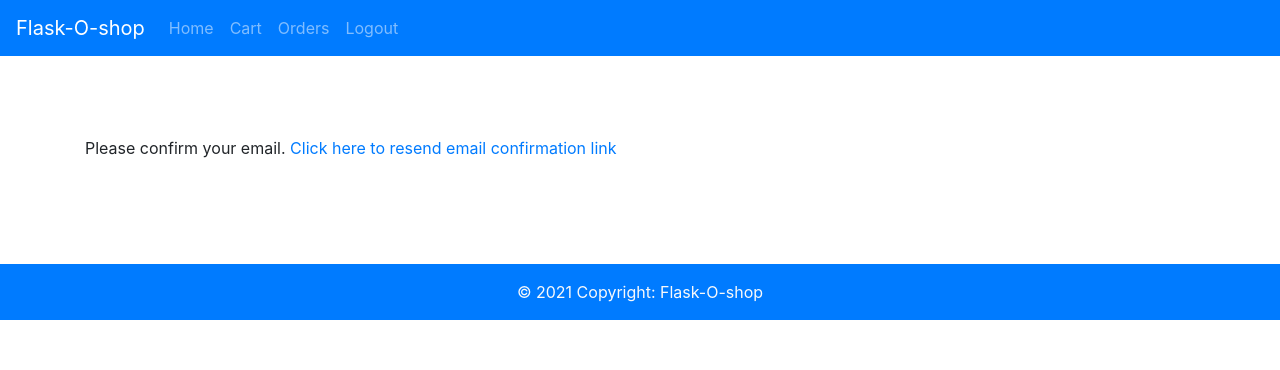
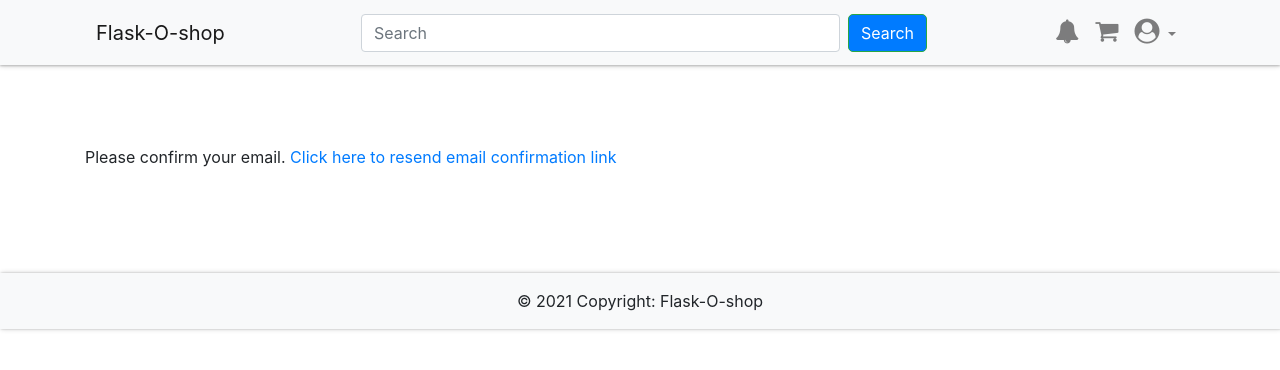
Before and after one commit to diwash007/Flask-O-shop, a Flask app: page / in a window 1280 px wide. Shown: the top 370 px of the page. Run offline with Flask 2, Linux system fonts and the light colour scheme; the visitor is signed in with stand-in values (Sample User, id 1); data comes from the database, SQL or seed files in the repository; both versions use the stored data as it was after the commit; data that the repository does not hold is empty; some libraries are stand-ins or nearby versions.

Commit message:
new UI design

```diff
--- a/app/admin/templates/admin/home.html
+++ b/app/admin/templates/admin/home.html
@@ -20,7 +20,7 @@
 		<div class="flash-error">No orders have been placed yet.</div>
 	{% else %}
 
-    <table class="orders">
+    <table class="table table-striped">
         <tr>
             <th>Order id</th>
             <th>Order date</th>
--- a/app/admin/templates/admin/items.html
+++ b/app/admin/templates/admin/items.html
@@ -22,7 +22,7 @@
     <div class="add-new btn-success btn">
         <a href="{{ url_for('admin.add') }}" class="text-light">Add new item</a>
     </div>
-    <table class="orders">
+    <table class="table table-striped">
         <tr>
             <th>Item id</th>
             <th>Name</th>
--- a/app/static/styles.css
+++ b/app/static/styles.css
@@ -1,5 +1,14 @@
 .main {
 	padding: 10vh 0;
+}
+
+.navbar {
+	padding: .7rem 6rem;
+	box-shadow: 0 1px 2px 0 rgba(0, 0, 0, 0.2), 0 1px 5px 0 rgba(0, 0, 0, 0.19);
+}
+
+footer {
+	box-shadow: 1px 0 2px 0 rgba(0, 0, 0, 0.2), 1px 0 5px 0 rgba(0, 0, 0, 0.19);
 }
 
 .forms, .flash-error, .success {
--- a/app/templates/base.html
+++ b/app/templates/base.html
@@ -10,23 +10,28 @@
     <link rel="stylesheet" href="https://maxcdn.bootstrapcdn.com/bootstrap/4.0.0/css/bootstrap.min.css" integrity="sha384-Gn5384xqQ1aoWXA+058RXPxPg6fy4IWvTNh0E263XmFcJlSAwiGgFAW/dAiS6JXm" crossorigin="anonymous">
 
     <link rel="stylesheet" type="text/css" href="{{ url_for('static', filename='styles.css') }}">
+    <link rel="stylesheet" href="https://cdnjs.cloudflare.com/ajax/libs/font-awesome/4.7.0/css/font-awesome.min.css">
 
     <title>{% block title %} {% endblock %}</title>
   </head>
   <body>
-    <!-- navbar -->
-    <nav class="navbar navbar-expand-lg navbar-dark bg-primary">
+
+    <nav class="navbar navbar-expand-lg navbar-light bg-light">
       <a class="navbar-brand" href="{{ url_for('home') }}">Flask-O-shop</a>
-      <button class="navbar-toggler" type="button" data-toggle="collapse" data-target="#navbarNav" aria-controls="navbarNav" aria-expanded="false" aria-label="Toggle navigation">
+      <button class="navbar-toggler" type="button" data-toggle="collapse" data-target="#navbarSupportedContent" aria-controls="navbarSupportedContent" aria-expanded="false" aria-label="Toggle navigation">
         <span class="navbar-toggler-icon"></span>
       </button>
-      <div class="collapse navbar-collapse" id="navbarNav">
-        <ul class="navbar-nav">
+
+      <div class="collapse navbar-collapse" id="navbarSupportedContent">
+        <form class="form-inline my-2 my-lg-0 ml-auto">
+          <input class="form-control mr-sm-2" type="search" placeholder="Search" aria-label="Search" size="40">
+          <button class="btn btn-outline-success my-2 my-sm-0" type="submit">Search</button>
+        </form>
+        <ul class="navbar-nav ml-auto">
+          {% if not current_user.is_authenticated %}
           <li class="nav-item">
             <a class="nav-link" href="{{ url_for('home') }}">Home</a>
           </li>
-
-          {% if not current_user.is_authenticated %}
             <li class="nav-item">
               <a class="nav-link" href="{{ url_for('login') }}">Login</a>
             </li>
@@ -35,31 +40,40 @@
             </li>
           {% else %}
             <li class="nav-item">
-              <a class="nav-link" href="{{ url_for('cart') }}">Cart</a>
+              <a class="nav-link" href="#">
+                <i class='fa fa-bell' style='font-size:24px'></i>
+              </a>
             </li>
             <li class="nav-item">
+              <a class="nav-link" href="{{ url_for('cart') }}">
+                <i class="fa fa-shopping-cart" style="font-size:25px"></i>
+              </a>
+            </li>
+
+          <li class="nav-item dropdown">
+            <a class="nav-link dropdown-toggle" href="#" id="navbarDropdown" role="button" data-toggle="dropdown" aria-haspopup="true" aria-expanded="false">
+              <i class='fa fa-user-circle' style='font-size:25px'></i>
+            </a>
+            <div class="dropdown-menu" aria-labelledby="navbarDropdown">
               <a class="nav-link" href="{{ url_for('orders') }}">Orders</a>
-            </li>
-            {% if current_user.admin == 1 %}
-              <li class="nav-item">
-                <a class="nav-link" href="{{ url_for('admin.dashboard') }}">Admin Panel</a>
-              </li>
-            {% endif %}
-            <li class="nav-item">
+              {% if current_user.admin == 1 %}
+              <a class="nav-link" href="{{ url_for('admin.dashboard') }}">Admin</a>
+              {% endif %}
               <a class="nav-link" href="{{ url_for('logout') }}">Logout</a>
-            </li>
+            </div>
+          </li>
           {% endif %}
-
         </ul>
       </div>
     </nav>
+
     <div class="container">
       <div class="main">
         {% block content %}
         {% endblock %}
       </div>
     </div>
-    <footer class="bg-primary text-center text-lg-start text-light">
+    <footer class="bg-light text-center text-lg-start">
       <!-- Copyright -->
       <div class="text-center p-3">
         © {{ now.year }} Copyright:
--- a/app/templates/cart.html
+++ b/app/templates/cart.html
@@ -33,7 +33,7 @@
         <span class="right-item">${{ i.price }}</span><br>
         <div class="details">{{ i.details | safe }}</div><br><br>
         <a href="{{ url_for('remove', id=i.id) }}">
-            <button class="bg-danger btn-block btn-primary"> Remove from Cart </button>
+            <button class="remove-from-cart"> Remove from Cart </button>
         </a>
 	</div>
         {% endfor %}
@@ -42,7 +42,7 @@
 	<div class="check">
 		<form method="POST" action="{{ url_for('create_checkout_session') }}">
 			<input type="hidden" value="{{ price_ids }}" name="price_ids">
-			Grand Total: ${{ price }}
+			Grand Total: ${{ price }} <br><br>
 			<button class="bg-success btn-block btn-primary checkout"> Checkout </button>
 		</form>
 	</div>
--- a/app/templates/home.html
+++ b/app/templates/home.html
@@ -28,9 +28,9 @@
 		<img src="{{ item.image }}" class="pic"><br><br>
 		<b>{{ item.name }}</b>
 		<span class="right-item">${{ item.price }}</span><br>
-		<div class="details"> {{ item.details | safe }} </div><br><br>
+		<div class="details"> {{ item.details | safe }} </div><br>
 		<a href="{{ url_for('add_to_cart', id=item.id) }}">
-			<button class="bg-success btn-primary btn-block"> Add to Cart </button>
+			<button class="add-to-cart"> Add to Cart </button>
 		</a>
 	</div>
 	{% endfor %}
--- a/app/templates/orders.html
+++ b/app/templates/orders.html
@@ -26,7 +26,7 @@
 		<div class="flash-error">You haven't placed any orders yet.</div>
 	{% else %}
 
-    <table class="orders">
+    <table class="table table-striped">
         <tr>
             <th>Order id</th>
             <th>Order date</th>
```
Also changed, not shown: other parts of app/static/styles.css (+19 -13 lines), Readme.md (added), app/test.db.
